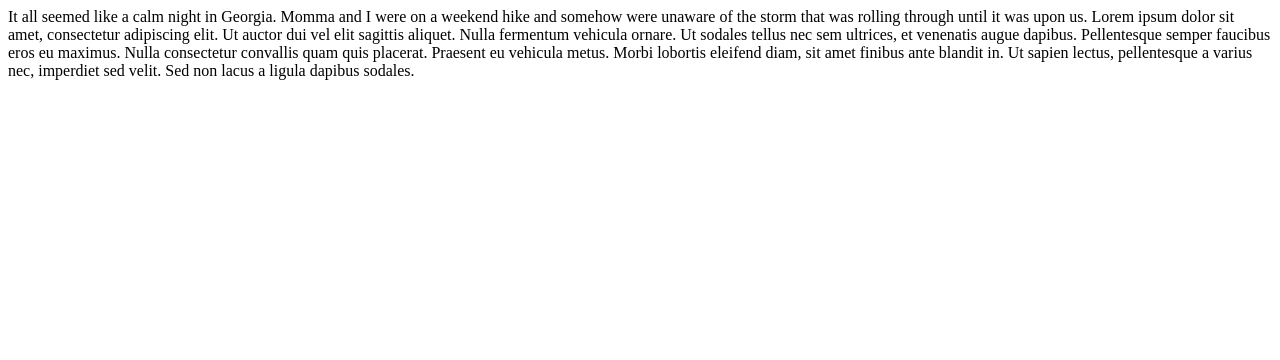
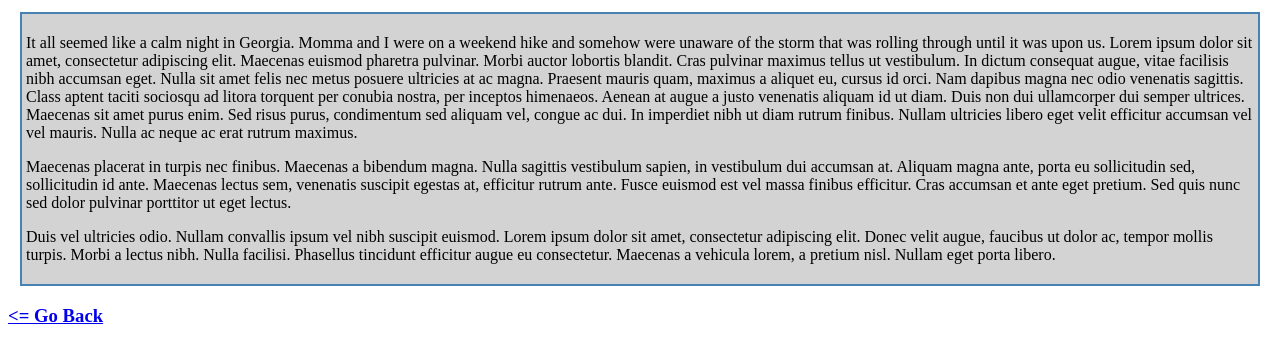
Before and after one commit to betrinkle/baileys-blog, a plain HTML site: page hurricanes.html in a window 1280 px wide. Drawn offline with Linux system fonts and the light colour scheme.

Commit message:
edited content, fixed some spellng errors

```diff
--- a/css/hurricane-style.css
+++ b/css/hurricane-style.css
@@ -1,3 +1,6 @@
 .story {
+    margin : 12px;
     border : 2px solid steelblue;
+    padding : 4px;
+    background-color : lightgray;
 }
--- a/hurricanes.html
+++ b/hurricanes.html
@@ -1,12 +1,15 @@
 <!DOCTYPE html>
 <html>
     <head>
-        <link href = "css/hurricane-stye.css" rel = "stylesheet" type = "text/css">
+        <link href = "css/hurricane-style.css" rel = "stylesheet" type = "text/css">
         <title> A Frightening Sound </title>
     </head>
     <body>
         <div class = "story">
-            It all seemed like a calm night in Georgia. Momma and I were on a weekend hike and somehow were unaware of the storm that was rolling through until it was upon us. Lorem ipsum dolor sit amet, consectetur adipiscing elit. Ut auctor dui vel elit sagittis aliquet. Nulla fermentum vehicula ornare. Ut sodales tellus nec sem ultrices, et venenatis augue dapibus. Pellentesque semper faucibus eros eu maximus. Nulla consectetur convallis quam quis placerat. Praesent eu vehicula metus. Morbi lobortis eleifend diam, sit amet finibus ante blandit in. Ut sapien lectus, pellentesque a varius nec, imperdiet sed velit. Sed non lacus a ligula dapibus sodales.
+            <p> It all seemed like a calm night in Georgia. Momma and I were on a weekend hike and somehow were unaware of the storm that was rolling through until it was upon us. Lorem ipsum dolor sit amet, consectetur adipiscing elit. Maecenas euismod pharetra pulvinar. Morbi auctor lobortis blandit. Cras pulvinar maximus tellus ut vestibulum. In dictum consequat augue, vitae facilisis nibh accumsan eget. Nulla sit amet felis nec metus posuere ultricies at ac magna. Praesent mauris quam, maximus a aliquet eu, cursus id orci. Nam dapibus magna nec odio venenatis sagittis. Class aptent taciti sociosqu ad litora torquent per conubia nostra, per inceptos himenaeos. Aenean at augue a justo venenatis aliquam id ut diam. Duis non dui ullamcorper dui semper ultrices. Maecenas sit amet purus enim. Sed risus purus, condimentum sed aliquam vel, congue ac dui. In imperdiet nibh ut diam rutrum finibus. Nullam ultricies libero eget velit efficitur accumsan vel vel mauris. Nulla ac neque ac erat rutrum maximus. </p>
+            <p> Maecenas placerat in turpis nec finibus. Maecenas a bibendum magna. Nulla sagittis vestibulum sapien, in vestibulum dui accumsan at. Aliquam magna ante, porta eu sollicitudin sed, sollicitudin id ante. Maecenas lectus sem, venenatis suscipit egestas at, efficitur rutrum ante. Fusce euismod est vel massa finibus efficitur. Cras accumsan et ante eget pretium. Sed quis nunc sed dolor pulvinar porttitor ut eget lectus. </p>
+            <p> Duis vel ultricies odio. Nullam convallis ipsum vel nibh suscipit euismod. Lorem ipsum dolor sit amet, consectetur adipiscing elit. Donec velit augue, faucibus ut dolor ac, tempor mollis turpis. Morbi a lectus nibh. Nulla facilisi. Phasellus tincidunt efficitur augue eu consectetur. Maecenas a vehicula lorem, a pretium nisl. Nullam eget porta libero. </p>
         </div>
+        <h3> <a href = "./index.html" ><= Go Back</a></h3>
     </body>
 </html>
```
Also changed, not shown: Sydney.html (+3 -2 lines), index.html (+3 -2 lines).
